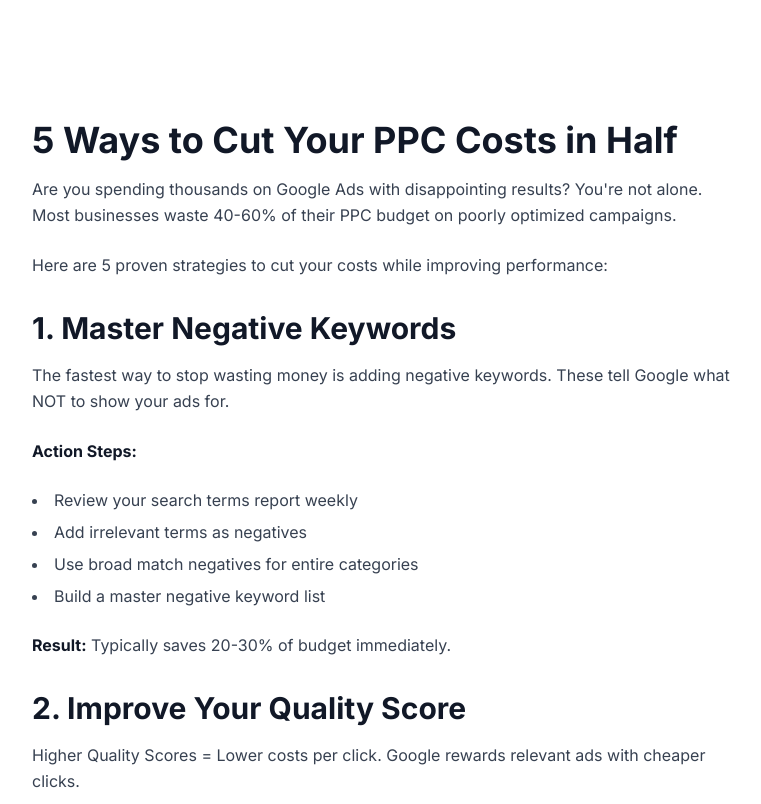
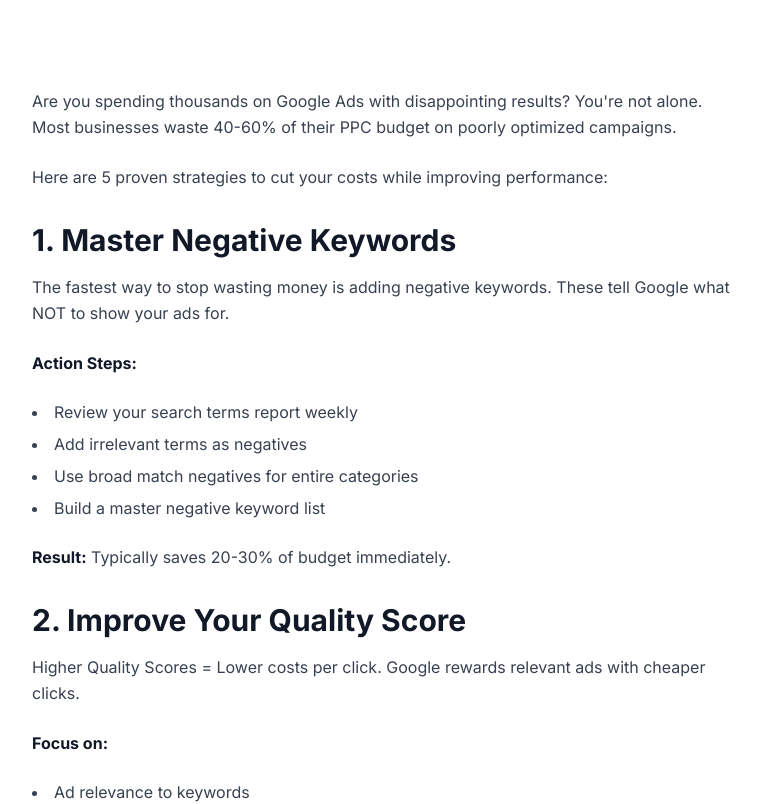
Before and after one commit to riverr360consulting/riverr360, a Next.js app: page /blog/cut-ppc-costs-in-half in a window 1280 px wide. Shown: the part 1260-2064 px from the top of the page, without its empty margins (256-1017 px from the left). Built offline with nearby package versions, Linux system fonts and the light colour scheme.

Commit message:
SEO fixed - removed duplicate H1 tag

```diff
--- a/app/blog/[slug]/page.tsx
+++ b/app/blog/[slug]/page.tsx
@@ -3,7 +3,7 @@ import Footer from '@/components/Footer';
 import Link from 'next/link';
 import { notFound } from 'next/navigation';
 import type { Metadata } from 'next';
-import { getPostBySlug, getAllPostSlugs, getPostsByCategory } from '@/lib/blog';
+import { getPostBySlug, getAllPostSlugs, getPostsByCategory, getAdjacentPosts } from '@/lib/blog';
 import ReactMarkdown from 'react-markdown';
 
 const categoryColors: { [key: string]: string } = {
@@ -50,6 +50,9 @@ export default function BlogPostPage({ params }: { params: { slug: string } }) {
   const relatedPosts = getPostsByCategory(post.category)
     .filter(p => p.slug !== params.slug)
     .slice(0, 3);
+
+  // Get previous and next posts
+  const { prev, next } = getAdjacentPosts(params.slug);
 
   // Calculate reading time (rough estimate)
   const wordsPerMinute = 200;
@@ -131,7 +134,8 @@ export default function BlogPostPage({ params }: { params: { slug: string } }) {
               <div className="prose prose-lg max-w-none">
                 <ReactMarkdown
                   components={{
-                    h1: ({node, ...props}) => <h1 className="text-4xl font-bold mt-8 mb-4" {...props} />,
+                    // Skip h1 since we already have one in the page title
+                    h1: ({node, ...props}) => <h2 className="text-3xl font-bold mt-8 mb-4" {...props} />,
                     h2: ({node, ...props}) => <h2 className="text-3xl font-bold mt-8 mb-4" {...props} />,
                     h3: ({node, ...props}) => <h3 className="text-2xl font-semibold mt-6 mb-3" {...props} />,
                     p: ({node, ...props}) => <p className="text-gray-700 leading-relaxed mb-6" {...props} />,
@@ -158,6 +162,51 @@ export default function BlogPostPage({ params }: { params: { slug: string } }) {
                         #{tag}
                       </span>
                     ))}
+                  </div>
+                </div>
+              )}
+
+              {/* Previous/Next Navigation */}
+              {(prev || next) && (
+                <div className="mt-12 pt-8 border-t">
+                  <div className="grid md:grid-cols-2 gap-6">
+                    {/* Previous Post */}
+                    {prev ? (
+                      <Link
+                        href={`/blog/${prev.slug}`}
+                        className="group bg-gray-50 p-6 rounded-lg hover:bg-primary-50 transition-colors"
+                      >
+                        <div className="flex items-center gap-2 text-sm text-gray-500 mb-2">
+                          <svg className="w-4 h-4" fill="none" stroke="currentColor" viewBox="0 0 24 24">
+                            <path strokeLinecap="round" strokeLinejoin="round" strokeWidth={2} d="M15 19l-7-7 7-7" />
+                          </svg>
+                          Previous Post
+                        </div>
+                        <h3 className="font-bold text-gray-900 group-hover:text-primary-600 transition-colors">
+                          {prev.title}
+                        </h3>
+                      </Link>
+                    ) : (
+                      <div></div>
+                    )}
+
+                    {/* Next Post */}
+                    {next && (
+                      <Link
+                        href={`/blog/${next.slug}`}
+                        className="group bg-gray-50 p-6 rounded-lg hover:bg-primary-50 transition-colors text-right"
+                      >
+                        <div className="flex items-center justify-end gap-2 text-sm text-gray-500 mb-2">
+                          Next Post
+                          <svg className="w-4 h-4" fill="none" stroke="currentColor" viewBox="0 0 24 24">
+                            <path strokeLinecap="round" strokeLinejoin="round" strokeWidth={2} d="M9 5l7 7-7 7" />
+                          </svg>
+                        </div>
+                        <h3 className="font-bold text-gray-900 group-hover:text-primary-600 transition-colors">
+                          {next.title}
+                        </h3>
+                      </Link>
+                    )}
                   </div>
                 </div>
               )}
--- a/content/blog/cut-ppc-costs-in-half.md
+++ b/content/blog/cut-ppc-costs-in-half.md
@@ -4,12 +4,10 @@ excerpt: "Discover proven strategies to reduce your Google Ads spending by 50% w
 category: "PPC"
 author: "Riverr360 Team"
 publishedDate: "2026-02-10"
-coverImage: "https://images.unsplash.com/photo-1460925895917-afdab827c52f"
+coverImage: "https://images.unsplash.com/photo-1460925895917-afdab827c52f?w=1200&q=80"
 featured: true
 tags: ["ppc", "google-ads", "cost-reduction"]
 ---
-
-# 5 Ways to Cut Your PPC Costs in Half
 
 Are you spending thousands on Google Ads with disappointing results? You're not alone. Most businesses waste 40-60% of their PPC budget on poorly optimized campaigns.
 
--- a/content/blog/email-marketing-that-converts.md
+++ b/content/blog/email-marketing-that-converts.md
@@ -4,12 +4,10 @@ excerpt: "Your email list is your most valuable marketing asset. Learn how to wr
 category: "Email Marketing"
 author: "Riverr360 Team"
 publishedDate: "2026-02-08"
-coverImage: "https://images.unsplash.com/photo-1557200134-90327ee9fafa"
+coverImage: "https://images.unsplash.com/photo-1557200134-90327ee9fafa?w=1200&q=80"
 featured: false
 tags: ["email-marketing", "conversion", "automation"]
 ---
-
-# Email Marketing That Actually Converts
 
 Email marketing has an average ROI of $42 for every $1 spent. But only if you do it right.
 
--- a/content/blog/seo-basics-every-business-owner-should-know.md
+++ b/content/blog/seo-basics-every-business-owner-should-know.md
@@ -4,12 +4,10 @@ excerpt: "Don't pay thousands for SEO services you don't understand. Learn the f
 category: "SEO"
 author: "Riverr360 Team"
 publishedDate: "2026-02-09"
-coverImage: "https://images.unsplash.com/photo-1593437955835-fc8c51725430"
-featured: true
+coverImage: "https://images.unsplash.com/photo-1562577309-4932fdd64cd1?w=1200&q=80"
+featured: false
 tags: ["seo", "organic-traffic", "search-rankings"]
 ---
-
-# SEO Basics Every Business Owner Should Know
 
 Search Engine Optimization (SEO) doesn't have to be complicated. Here's what actually matters for getting your business found on Google.
 
--- a/lib/blog.ts
+++ b/lib/blog.ts
@@ -111,3 +111,18 @@ export function getPostsByCategory(category: string): BlogPost[] {
   const allPosts = getAllPosts();
   return allPosts.filter(post => post.category === category);
 }
+
+// Get previous and next posts
+export function getAdjacentPosts(currentSlug: string): { prev: BlogPost | null; next: BlogPost | null } {
+  const allPosts = getAllPosts();
+  const currentIndex = allPosts.findIndex(post => post.slug === currentSlug);
+
+  if (currentIndex === -1) {
+    return { prev: null, next: null };
+  }
+
+  return {
+    prev: currentIndex > 0 ? allPosts[currentIndex - 1] : null,
+    next: currentIndex < allPosts.length - 1 ? allPosts[currentIndex + 1] : null,
+  };
+}
```
Also changed, not shown: content/blog/TEMPLATE-blog-post.md (+12 -7 lines).
